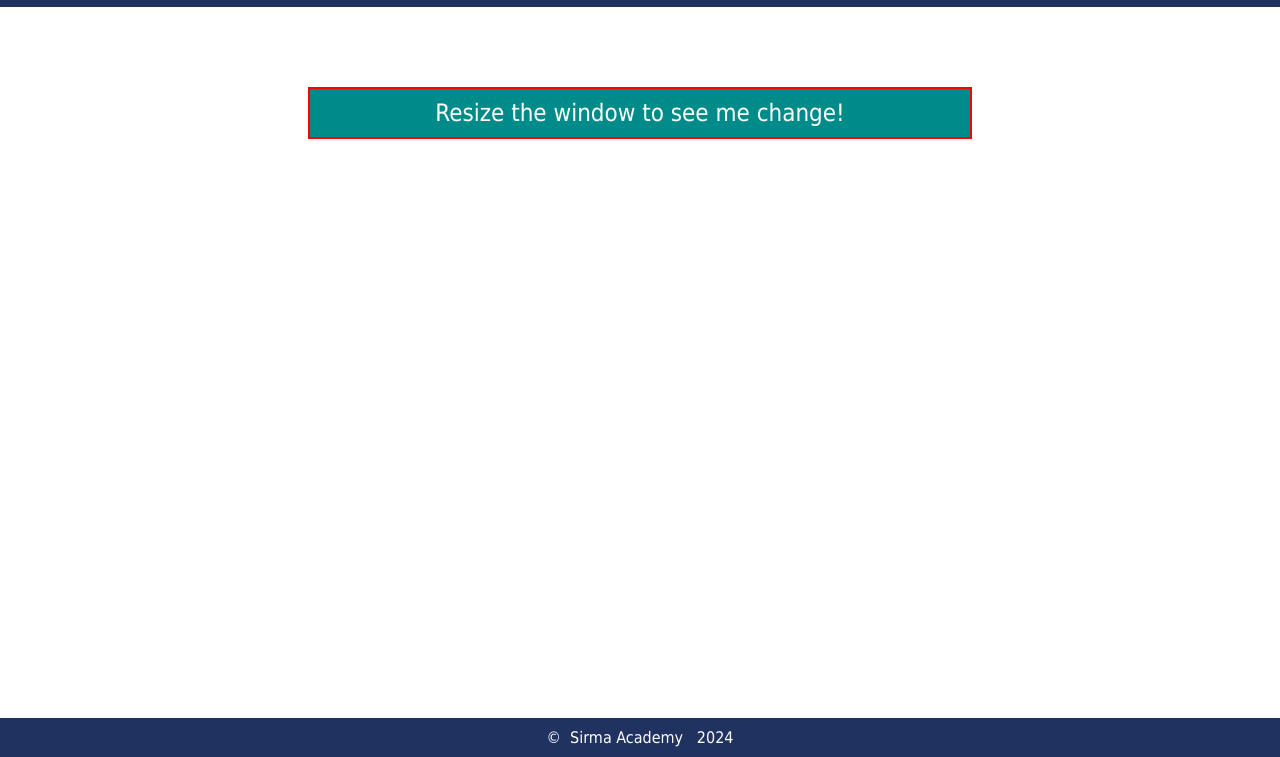
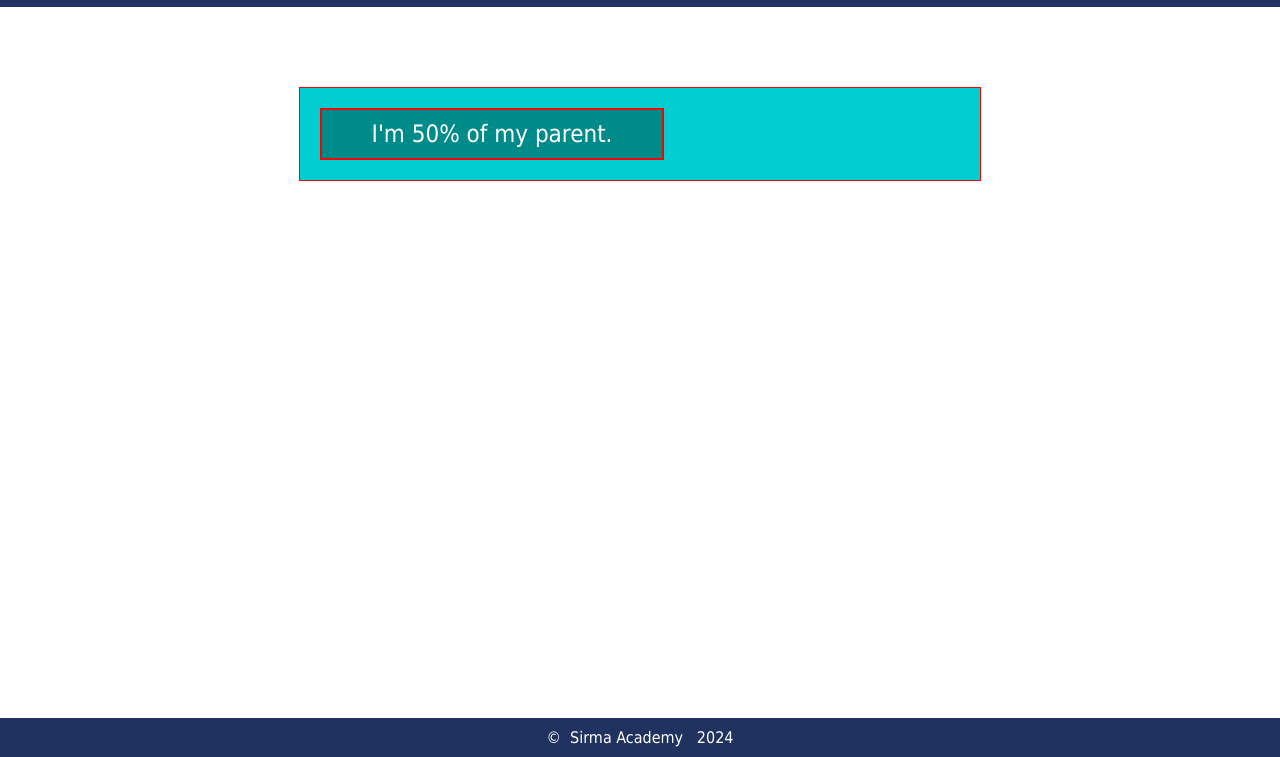
Before and after one commit to DemianVassilev/SirmaAcademy, a plain HTML site: page 14-CSS-Selectors/nested-divs.html in a window 1280 px wide. Shown: the part 43-800 px from the top of the page. Drawn offline with Linux system fonts and the light colour scheme.

Commit message:
Update content

```diff
--- a/14-CSS-Selectors/percentage-width.html
+++ b/14-CSS-Selectors/nested-divs.html
@@ -4,20 +4,27 @@
   <head>
     <meta charset="UTF-8">
     <meta name="viewport" content="width=device-width, initial-scale=1.0">
-    <title>Percentage Width Exercise</title>
+    <title>Nested Divs Exercise</title>
     <link rel="stylesheet" href="styles.css">
     <style>
-      .percentage-width {
+      .parent {
+        margin-top: 70px;
         margin-left: auto;
         margin-right: auto;
-        margin-top: 70px;
+        border: 1px solid red;
+        background-color: darkturquoise;
+        padding: 20px;
         width: 50%;
+      }
+
+      .child {
         border: 2px solid red;
         background-color: darkcyan;
         text-align: center;
         font-size: 24px;
         color: white;
         padding: 10px;
+        width: 50%;
       }
     </style>
   </head>
@@ -29,7 +36,9 @@
 
     <main>
       <!-- <div id="main"> -->
-      <div class="percentage-width">Resize the window to see me change!</div>
+      <div class="parent">
+        <div class="child">I'm 50% of my parent.</div>
+      </div>
       <!-- </div> -->
     </main>
 
```
Also changed, not shown: index.html (+3 -0 lines).
